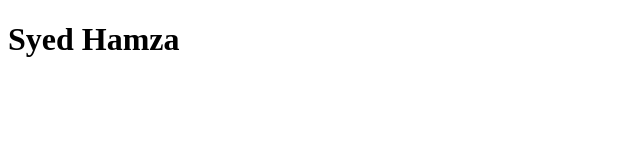
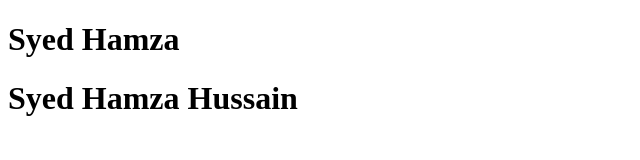
Before and after one commit to Yousafsand/hamzacheck, a plain HTML site: page index.html in a window 1280 px wide. Shown: the whole page, without its empty margins (0-640 px from the left). Drawn offline with Linux system fonts and the light colour scheme.

Commit message:
second commit

```diff
--- a/index.html
+++ b/index.html
@@ -10,5 +10,8 @@
 
     <h1>Syed Hamza</h1>
 
+
+
+    <h1>Syed Hamza Hussain</h1>
 </body>
 </html>
```
